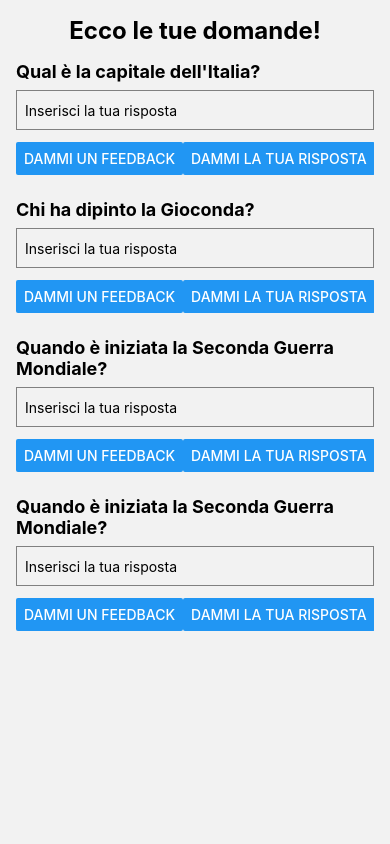
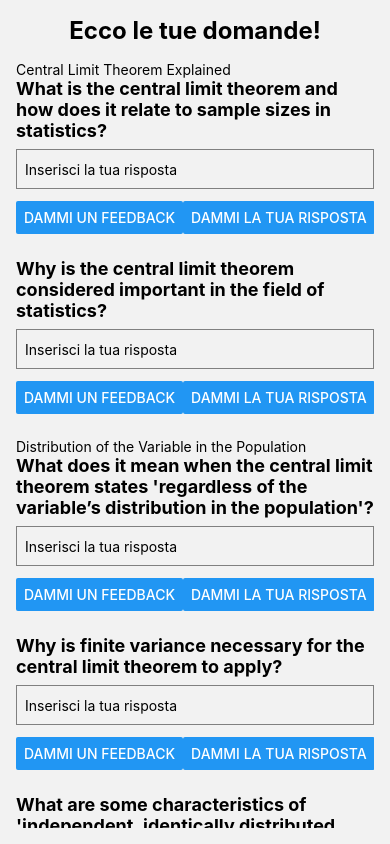
Before and after one commit to ValerioFirmanoo/EduQuery, a React Native app: screen /InferenceScreen in a window 390 px wide. Built offline with nearby package versions, Linux system fonts and the light colour scheme.

Commit message:
added questions in json file

```diff
--- a/Tabs/HomeScreen/HomeScreen.tsx
+++ b/Tabs/HomeScreen/HomeScreen.tsx
@@ -15,7 +15,6 @@ export default function HomeScreen({ navigation }: any) {
     const handleProcess = () => {
         navigation.navigate('InferenceScreen');
         console.log('Avvio elaborazione dei dati');
-        // Logica per l'elaborazione dei dati
     };
 
     return (
--- a/Tabs/InferenceScreen/InferenceScreen.tsx
+++ b/Tabs/InferenceScreen/InferenceScreen.tsx
@@ -1,42 +1,36 @@
-import React, { useState, useEffect } from 'react';
+import React, { useState } from 'react';
 import { View, Text, TextInput, Button, StyleSheet, ScrollView } from 'react-native-web';
 
+// Importa il file JSON delle domande
+import questionData from '../../assets/json/questions.json';
+
 interface Question {
-    id: number;
-    text: string;
+    number: string;
+    question: string;
+}
+
+interface Section {
+    title: string;
+    questions: Question[];
 }
 
 export default function InferenceScreen() {
-    const [questions, setQuestions] = useState<Question[]>([]);
-    const [answers, setAnswers] = useState<{ [key: number]: string }>({});
+    const [answers, setAnswers] = useState<{ [key: string]: string }>({});
 
-    // Simula le domande ottenute dal large language model
-    const mockQuestions: Question[] = [
-        { id: 1, text: 'Qual è la capitale dell\'Italia?' },
-        { id: 2, text: 'Chi ha dipinto la Gioconda?' },
-        { id: 3, text: 'Quando è iniziata la Seconda Guerra Mondiale?' },
-        { id: 4, text: 'Quando è iniziata la Seconda Guerra Mondiale?' },
-    ];
-
-    useEffect(() => {
-        // Simula il caricamento delle domande dal large language model
-        setQuestions(mockQuestions);
-    }, []);
-
-    const handleAnswerChange = (questionId: number, answer: string) => {
+    const handleAnswerChange = (questionNumber: string, answer: string) => {
         setAnswers((prevAnswers) => ({
             ...prevAnswers,
-            [questionId]: answer,
+            [questionNumber]: answer,
         }));
     };
 
-    const handleFeedback = (questionId: number) => {
-        console.log(`Richiesta di feedback per la domanda ${questionId}`);
+    const handleFeedback = (questionNumber: string) => {
+        console.log(`Richiesta di feedback per la domanda ${questionNumber}`);
         // Logica per richiedere il feedback dal large language model
     };
 
-    const handleAnswer = (questionId: number) => {
-        console.log(`Richiesta di risposta per la domanda ${questionId}`);
+    const handleAnswer = (questionNumber: string) => {
+        console.log(`Richiesta di risposta per la domanda ${questionNumber}`);
         // Logica per richiedere la risposta dal large language model
     };
 
@@ -44,25 +38,30 @@ export default function InferenceScreen() {
         <View style={styles.container}>
             <Text style={styles.title}>Ecco le tue domande!</Text>
             <ScrollView style={styles.questionsContainer}>
-                {questions.map((question) => (
-                    <View key={question.id} style={styles.questionContainer}>
-                        <Text style={styles.questionText}>{question.text}</Text>
+                {questionData.sections.map((section) => (
+                    <View key={section.title} style={styles.sectionContainer}>
+                        <Text style={styles.sectionTitle}>{section.title}</Text>
+                        {section.questions.map((question) => (
+                            <View key={question.number} style={styles.questionContainer}>
+                                <Text style={styles.questionText}>{question.question}</Text>
                                 <TextInput
                                     style={styles.answerInput}
                                     placeholder="Inserisci la tua risposta"
-                            value={answers[question.id] || ''}
-                            onChangeText={(text) => handleAnswerChange(question.id, text)}
+                                    value={answers[question.number] || ''}
+                                    onChangeText={(text) => handleAnswerChange(question.number, text)}
                                 />
                                 <View style={styles.buttonContainer}>
                                     <Button
                                         title="Dammi un feedback"
-                                onPress={() => handleFeedback(question.id)}
+                                        onPress={() => handleFeedback(question.number)}
                                     />
                                     <Button
                                         title="Dammi la tua risposta"
-                                onPress={() => handleAnswer(question.id)}
+                                        onPress={() => handleAnswer(question.number)}
                                     />
                                 </View>
+                            </View>
+                        ))}
                     </View>
                 ))}
             </ScrollView>
--- /dev/null
+++ b/assets/json/questions.json
@@ -0,0 +1,116 @@
+{
+  "sections": [
+    {
+      "title": "Central Limit Theorem Explained",
+      "questions": [
+        {
+          "number": "1.1",
+          "question": "What is the central limit theorem and how does it relate to sample sizes in statistics?"
+        },
+        {
+          "number": "1.2",
+          "question": "Why is the central limit theorem considered important in the field of statistics?"
+        }
+      ]
+    },
+    {
+      "title": "Distribution of the Variable in the Population",
+      "questions": [
+        {
+          "number": "2.1",
+          "question": "What does it mean when the central limit theorem states 'regardless of the variable’s distribution in the population'?"
+        },
+        {
+          "number": "2.2",
+          "question": "Why is finite variance necessary for the central limit theorem to apply?"
+        },
+        {
+          "number": "2.3",
+          "question": "What are some characteristics of 'independent, identically distributed variables' mentioned in relation to the central limit theorem?"
+        }
+      ]
+    },
+    {
+      "title": "Sampling Distribution of the Mean",
+      "questions": [
+        {
+          "number": "3.1",
+          "question": "What is meant by 'sampling distribution of the mean'?"
+        },
+        {
+          "number": "3.2",
+          "question": "How does the shape of the sampling distribution change with different sample sizes?"
+        }
+      ]
+    },
+    {
+      "title": "Central Limit Theorem and a Sufficiently Large Sample Size",
+      "questions": [
+        {
+          "number": "4.1",
+          "question": "What effect does a sufficiently large sample size have on the sampling distribution of the mean?"
+        },
+        {
+          "number": "4.2",
+          "question": "How does the original distribution of the population affect the required sample size for the central limit theorem to hold?"
+        }
+      ]
+    },
+    {
+      "title": "Central Limit Theorem and Approximating the Normal Distribution",
+      "questions": [
+        {
+          "number": "5.1",
+          "question": "How does the central limit theorem link the population distribution to the sampling distribution?"
+        },
+        {
+          "number": "5.2",
+          "question": "Why is it significant that non-normal population distributions can result in normally distributed sampling distributions?"
+        }
+      ]
+    },
+    {
+      "title": "Properties of the Central Limit Theorem",
+      "questions": [
+        {
+          "number": "6.1",
+          "question": "What parameters define a normal distribution according to the central limit theorem?"
+        },
+        {
+          "number": "6.2",
+          "question": "How does the standard deviation of the sampling distribution change as sample size increases?"
+        }
+      ]
+    },
+    {
+      "title": "Empirical Demonstration of the Central Limit Theorem",
+      "questions": [
+        {
+          "number": "7.1",
+          "question": "What role does statistical simulation software play in demonstrating the central limit theorem empirically?"
+        },
+        {
+          "number": "7.2",
+          "question": "How do different sample sizes influence the shape of the sampling distribution in empirical tests of the central limit theorem?"
+        },
+        {
+          "number": "7.3",
+          "question": "What does the empirical testing reveal about the effect of population skewness on the sampling distributions?"
+        }
+      ]
+    },
+    {
+      "title": "Why is the Central Limit Theorem Important?",
+      "questions": [
+        {
+          "number": "8.1",
+          "question": "Why does the normality assumption matter in statistics and how does the central limit theorem support this assumption?"
+        },
+        {
+          "number": "8.2",
+          "question": "How does increasing the sample size lead to more precise estimates of the population mean?"
+        }
+      ]
+    }
+  ]
+}
--- a/package.json
+++ b/package.json
@@ -19,7 +19,7 @@
     "react": "18.2.0",
     "react-dom": "18.2.0",
     "react-native": "0.73.6",
-    "react-native-web": "~0.19.6",
+    "react-native-web": "^0.19.10",
     "typescript": "^5.3.0"
   },
   "devDependencies": {
```
Also changed, not shown: assets/icon/GoBackIcon.tsx (added, +18 -0 lines), 1 other file (tests, documents, lock files or other folders). Lines whose indentation alone changed are shown as unchanged.
